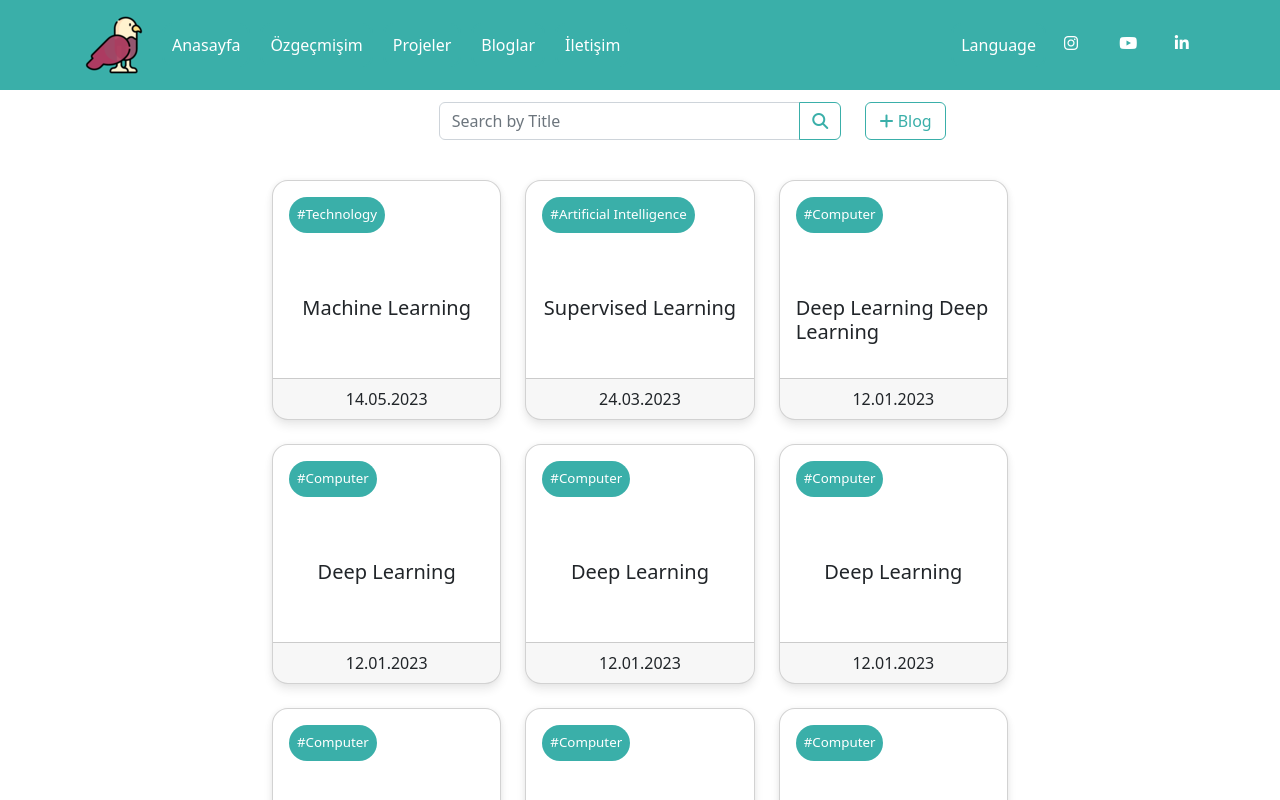
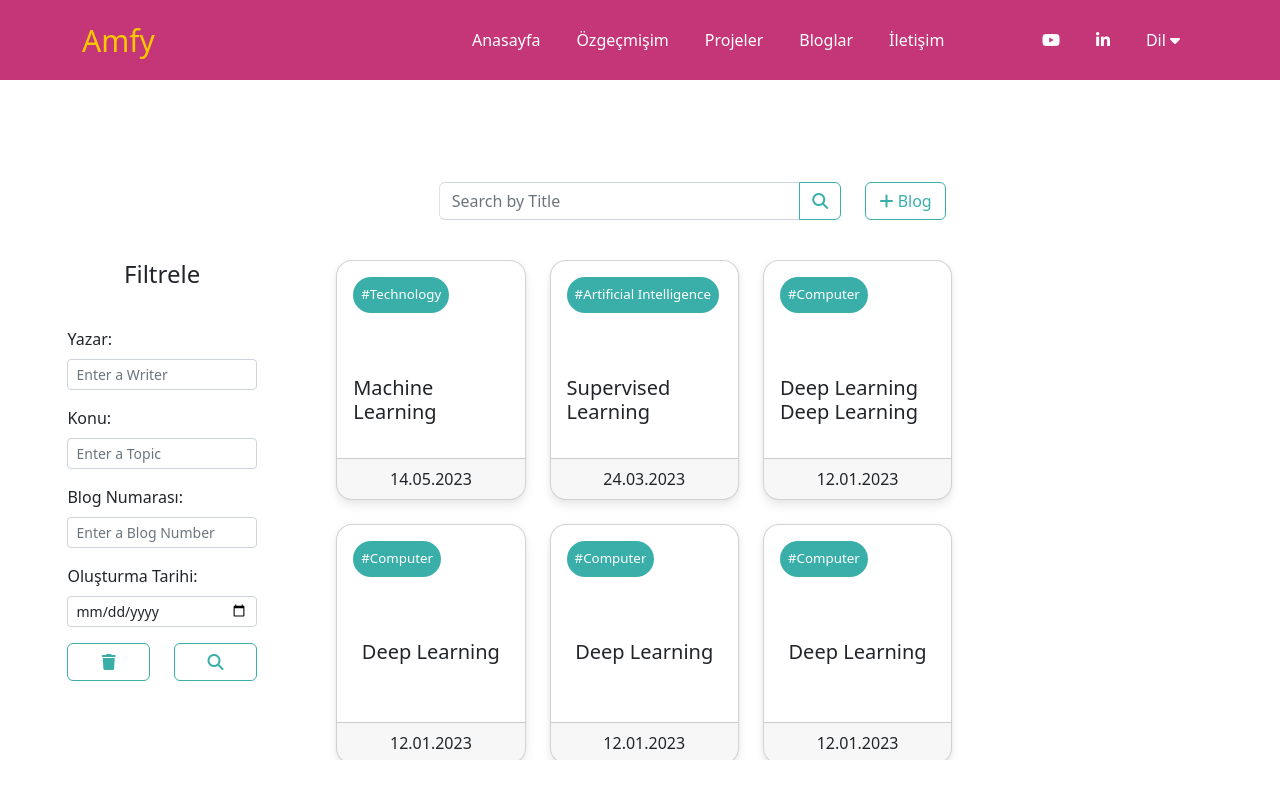
Before and after one commit to asmtttt/amfy-web-application, an Angular app: page /blogs in a window 1280 px wide. Shown: the top 800 px of the page. Built offline with nearby package versions, Linux system fonts and the light colour scheme.

Commit message:
ISS #3 | Completed Filter Blog and Navbar component changes

```diff
--- a/src/app/blogs/blogs.component.html
+++ b/src/app/blogs/blogs.component.html
@@ -3,21 +3,77 @@
     <div class="col-4"></div>
     <div class="col-4">
       <div class="input-group mb-3">
-                <input type="search" class="form-control" [(ngModel)]="searchText" (ngModelChange)="onSearch()" placeholder="Search by Title">
+        <input type="search" class="form-control border-start" [(ngModel)]="searchText" (ngModelChange)="onSearch()"
+          placeholder="Search by Title">
         <!-- <button class="btn search-button" type="submit"><i class="fas fa-search"></i> -->
         <button type="button" class="btn btn-outline-danger"><i class="fas fa-search"></i></button>
       </div>
     </div>
     <div class="col-4">
-            <button style="width: 20%;" type="button" class="btn btn-outline-danger text"><i class="fas fa-plus"></i> Blog</button>
+      <button style="width: 20%;" type="button" class="btn btn-outline-danger text" data-bs-toggle="modal"
+        data-bs-target="#addBlogModal">
+        <i class="fas fa-plus"></i> Blog
+      </button>
     </div>
   </div>
   <br>
-    <div class="container">
   <div class="row">
-            <div class="col-2"></div>
-            <div class="col-8">
+    <div class="col-1 filter-left-right"></div>
+    <div class="col-2">
+      <div class="row rounded-4 shadow-2-strong">
+        <div class="col-12" style="text-align: center;">
+          <label for="filter-title">
+            <h4>Filtrele</h4>
+          </label>
+        </div>
+        <div class="col-12" style="margin-top: 10%;">
+          <label for="writer">Yazar:</label>
+        </div>
+        <div class="col-12 input-group mb-3 input-group-sm">
+          <input type="search" class="form-control" placeholder="Enter a Writer" [(ngModel)]="filterWriterName">
+        </div>
+
+        <div class="col-12">
+          <label for="topic">Konu:</label>
+        </div>
+        <div class="col-12 input-group mb-3 input-group-sm">
+          <input type="search" class="form-control" placeholder="Enter a Topic" [(ngModel)]="filterTopic">
+        </div>
+
+        <div class="col-12">
+          <label for="topic">Blog Numarası:</label>
+        </div>
+        <div class="col-12 input-group mb-3 input-group-sm">
+          <input type="search" class="form-control" placeholder="Enter a Blog Number" [(ngModel)]="filterBlogNumber">
+        </div>
+
+        <div class="col-12">
+          <label for="topic">Oluşturma Tarihi:</label>
+        </div>
+        <div class="col-12 input-group mb-3 input-group-sm">
+          <input type="date" class="form-control createdDateInput" placeholder="Enter a Created Date" [(ngModel)]="filterCreatedDate">
+        </div>
+
+        <div class="col-12" style="margin-bottom: 10%;">
           <div class="row">
+            <div class="col-6 d-grid gap-2">
+              <button type="button" class="btn btn-outline-danger" (click)="clearAllFilters()">
+                <i class="fas fa-trash"></i>
+              </button>
+            </div>
+            <div class="col-6 d-grid gap-2">
+              <button type="button" class="btn btn-outline-danger" (click)="filterBlog()" >
+                <i class="fas fa-search"></i>
+              </button>
+            </div>
+
+          </div>
+        </div>
+      </div>
+    </div>
+    <div class="col-1 filter-left-right"></div>
+    <div class="col-6">
+      <div *ngIf="filteredBlogs.length != 0" class="row" style="overflow-y: scroll; height: 500px;">
         <div class="col-sm-6 col-lg-4 mb-4" *ngFor="let blog of filteredBlogs">
           <div class="card rounded-4 shadow-2-strong card-blog custom-card">
             <div class="card-body">
@@ -32,8 +88,50 @@
           </div>
         </div>
       </div>
-            </div>
-            <div class="col-2"></div>
+      <div *ngIf="filteredBlogs.length === 0" class="row">
+        <div class="alert alert-danger text-center data-not-found" role="alert">
+          Sonuç Bulunamadı!
         </div>
       </div>
     </div>
+
+
+    <div class="col-4"></div>
+  </div>
+</div>
+
+
+<!-- ADD BLOG MODAL -->
+<div class="modal fade" id="addBlogModal">
+  <div class="modal-dialog modal-lg">
+    <div class="modal-content">
+
+      <!-- Modal Header -->
+      <div class="modal-header">
+        <h4 class="modal-title">Add New Blog</h4>
+        <button type="button" class="btn-close" data-bs-dismiss="modal"></button>
+      </div>
+
+      <!-- Modal body -->
+      <div class="modal-body">
+
+        <div class="row">
+          <div class="col-6">
+            <input type="text" class="form-control" placeholder="Title">
+          </div>
+          <div class="col-6">
+            <input type="text" class="form-control" placeholder="Title">
+          </div>
+        </div>
+
+
+
+      </div>
+      <!-- Modal footer -->
+      <div class="modal-footer">
+        <button type="button" class="btn btn-danger" data-bs-dismiss="modal">Close</button>
+      </div>
+
+    </div>
+  </div>
+</div>
--- a/src/app/blogs/blogs.component.scss
+++ b/src/app/blogs/blogs.component.scss
@@ -81,3 +81,39 @@ input[type="search"]::-webkit-search-cancel-button:hover {
     // flex-direction: column;
     justify-content: center;
   }
+
+  .data-not-found {
+    text-align: center;
+    margin-top: 10%;
+    width: 50%;
+    margin-right: auto;
+    margin-left: auto;
+  }
+
+  .form-control:focus {
+    border-color: #ad3b61;
+    box-shadow: 0 0 0 0.070rem #ad3b61;
+}
+
+.filter-border {
+  border-style: solid;
+  margin-left: auto;
+  margin-right: auto;
+  border-color: #ad3b61;
+}
+
+.add-new-blog-modal{
+  height: 100%;
+  width: 200vh;
+  margin-left: 15%;
+  margin-right: 15%;
+}
+
+.createdDateInput{
+  cursor: pointer;
+}
+
+::ng-deep .filter-left-right {
+  flex: 0 0 auto;
+  width: 4.33333333%;
+}
--- a/src/app/blogs/blogs.component.ts
+++ b/src/app/blogs/blogs.component.ts
@@ -95,6 +95,12 @@ export class BlogsComponent implements OnInit {
     }
   ];
 
+  // filter inputs variables
+  filterWriterName: string = "";
+  filterTopic: string = "";
+  filterBlogNumber: string = "";
+  filterCreatedDate: Date | null = null;
+
   constructor() {
   }
 
@@ -110,4 +116,22 @@ export class BlogsComponent implements OnInit {
 
   }
 
+  clearAllFilters(){
+    this.filterWriterName = "";
+    this.filterTopic = "";
+    this.filterBlogNumber = "";
+    this.filterCreatedDate = null;
+  }
+
+  filterBlog(){
+   var filterBlogRequest = {
+    writer: this.filterWriterName,
+    topic: this.filterTopic,
+    blogNumber: this.filterBlogNumber,
+    createdDate: this.filterCreatedDate,
+   }
+
+   // buraya servis kodları yazılacak ve içerisine request eklenecek.
+  }
+
 }
--- a/src/app/navbar/navbar.component.html
+++ b/src/app/navbar/navbar.component.html
@@ -1,61 +1,51 @@
-<nav class="navbar navbar-expand-lg navbar-light bg-light fixed-top">
+<nav class="navbar navbar-light navbar-expand-md bg-navbar justify-content-center my-navbar">
     <div class="container">
-      <a class="navbar-brand" href="#">
-        <img src=".\assets\images\amfy-logo-green.png" alt="Logo">
-      </a>
-      <button class="navbar-toggler" type="button" data-toggle="collapse" data-target="#navbarNav" aria-controls="navbarNav" aria-expanded="false" aria-label="Toggle navigation">
+        <a href="/" class="navbar-brand d-flex w-50 me-auto logo text" style="color: #fac800;">Amfy</a>
+        <button class="navbar-toggler" type="button" data-bs-toggle="collapse" data-bs-target="#collapsingNavbar3">
             <span class="navbar-toggler-icon"></span>
         </button>
-      <div class="collapse navbar-collapse justify-content-between" id="navbarNav">
-        <ul class="navbar-nav">
-          <li class="nav-item active" id="navbar-menu">
-            <a class="nav-link" (click)="navigateToPage('home')">Anasayfa</a>
+        <div class="navbar-collapse collapse w-100" id="collapsingNavbar3">
+            <ul class="navbar-nav w-100 justify-content-center">
+                <li class="nav-item active">
+                  <a class="nav-link transition text" (click)="navigateToPage('home')">Anasayfa</a>
                 </li>
-          <li class="nav-item" id="navbar-menu">
-            <a class="nav-link" (click)="navigateToPage('resume')">Özgeçmişim</a>
+                <li></li>
+                <li class="nav-item">
+                  <a class="nav-link transition text" (click)="navigateToPage('resume')">Özgeçmişim</a>
                 </li>
-          <li class="nav-item" id="navbar-menu">
-            <a class="nav-link" (click)="navigateToPage('projects')">Projeler</a>
+                <li></li>
+                <li class="nav-item">
+                  <a class="nav-link transition text" (click)="navigateToPage('projects')">Projeler</a>
                 </li>
-          <li class="nav-item" id="navbar-menu">
-            <a class="nav-link" (click)="navigateToPage('blogs')">Bloglar</a>
+                <li></li>
+                <li class="nav-item">
+                  <a class="nav-link transition text" (click)="navigateToPage('blogs')">Bloglar</a>
                 </li>
-          <li class="nav-item" id="navbar-menu">
-            <a class="nav-link" (click)="navigateToPage('communication')">İletişim</a>
+                <li></li>
+                <li class="nav-item">
+                  <a class="nav-link transition text" (click)="navigateToPage('communication')">İletişim</a>
                 </li>
             </ul>
-        <div class="navbar-nav">
+            <ul class="nav navbar-nav ms-auto w-100 justify-content-end">
+                <!-- <li class="nav-item social-media-icon-bg">
+                  <a class="nav-link instagram-icon rounded-3" target="_blank" href="https://www.instagram.com/samet.ocsy/"><i class="fa-brands fa-instagram"></i></a>
+                </li> -->
+                <li class="nav-item social-media-icon-bg">
+                  <a class="nav-link youtube-icon rounded-3 transition" target="_blank" href="https://www.youtube.com/@sametocsy"><i class="fa-brands fa-youtube"></i></a>
+                </li>
+                <li class="nav-item social-media-icon-bg">
+                  <a class="nav-link linkedin-icon rounded-3 transition" target="_blank"href="https://www.linkedin.com/in/sametocsoy/"><i class="fa-brands fa-linkedin-in"></i></a>
+                </li>
                 <li class="nav-item dropdown" id="navbar-menu">
-            <a class="nav-link" href="#" id="languageDropdown" role="button" data-toggle="dropdown" aria-haspopup="true" aria-expanded="false">
-              Language</a>
+                  <a class="nav-link transition text" href="#" id="languageDropdown" role="button" data-toggle="dropdown" aria-haspopup="true" aria-expanded="false">
+                    Dil <i class="fa fa-thin fa-caret-down"></i></a>
                   <div class="dropdown-menu" aria-labelledby="languageDropdown">
-              <a class="dropdown-item" href="#"><img src=".\assets\images\languages-flag\tr.svg" alt="Turkey"> Türkçe</a>
-              <a class="dropdown-item" href="#"><img src=".\assets\images\languages-flag\gb-eng.svg" alt="United Kingdom"> English</a>
-              <a class="dropdown-item" href="#"><img src=".\assets\images\languages-flag\de.svg" alt="Germany"> Deutsch</a>
+                    <a class="dropdown-item"><img src=".\assets\images\languages-flag\tr.svg" alt="Turkey"> Türkçe</a>
+                    <a class="dropdown-item"><img src=".\assets\images\languages-flag\gb-eng.svg" alt="United Kingdom"> English</a>
+                    <a class="dropdown-item"><img src=".\assets\images\languages-flag\de.svg" alt="Germany"> Deutsch</a>
                   </div>
                 </li>
-
-          <div class="social-media-navbar">
-            <div class="row">
-              <div class="col-4">
-                <div class="instagram social-icon" id="instagram">
-                  <a class="nav-link instagram-icon" href="#"><i class="fa-brands fa-instagram"></i></a>
-                </div>
-              </div>
-              <div class="col-4">
-                <div class="youtube social-icon" id="youtube">
-                  <a class="nav-link youtube-icon" href="#"><i class="fa-brands fa-youtube"></i></a>
-                </div>
-              </div>
-              <div class="col-4">
-                <div class="linkedin social-icon" id="linkedin">
-                  <a class="nav-link linkedin-icon" href="#"><i class="fa-brands fa-linkedin-in"></i></a>
-                </div>
-              </div>
-            </div>
-          </div>
-        </div>
-
+            </ul>
         </div>
     </div>
 </nav>
--- a/src/app/navbar/navbar.component.scss
+++ b/src/app/navbar/navbar.component.scss
@@ -1,220 +1,84 @@
-.navbar-brand img {
-    // border-radius: 50%;
-  }
+.bg-navbar {
+  background-color: #c53678;
+}
 
-.navbar{
-   background-color: #cd916e !important;
-   background-color: #3aafa9 !important;
+.navbar-nav .nav-link:hover {
+  color: #fac800 !important;
+}
+
+.my-navbar {
+  height: 80px !important;
 
 }
 
- .nav-link{
-    color: #17242a !important;
-    color: white !important;
-    // font-size: 17px !important;
+.logo {
+  font-size: 18px; /* Varsayılan büyüklük */
 }
 
-.nav-link:hover{
-    color: #17242a !important;
-    // background-color: white !important;
-    // font-size: 17px !important;
-    cursor: pointer;
+@media (min-width: 576px) {
+  /* Ekran genişliği 576 pikselden büyükse */
+  .logo {
+    font-size: 24px;
+  }
 }
 
-.dropdown{
-  border-width:2px;
-  border-style:solid;
-  border-color:#3aafa9;
-  border-radius: 10px;
-  margin-right: 5%;
+@media (min-width: 992px) {
+  /* Ekran genişliği 992 pikselden büyükse */
+  .logo {
+    font-size: 30px;
+  }
+}
+
+.nav-link {
   color: white !important;
 }
 
-.dropdown:hover{
-  border-width:2px;
-  border-style:solid;
-  border-color:white;
-  border-radius: 10px;
-  margin-right: 5%;
-  color: #17242a !important;
-  cursor: pointer;
-
-
+.navbar-nav {
+  display: flex;
+  justify-content: center;
 }
 
-#navbar-menu {
-  border-width:2px;
-  border-style:solid;
-  border-color:#3aafa9;
-  border-radius: 10px;
-  margin-right: 10px;
-  transition: background-color 0.5s ease
+.navbar-nav .nav-link {
+  margin: 0 10px;
 }
 
-#navbar-menu:hover {
-  border-width:2px;
-  border-style:solid;
-  border-color:white;
-  border-radius: 10px;
-  margin-right: 10px;
-  background-color: white;
-  transition: background-color 0.5s ease
+.navbar-nav .nav-link:hover{
+  cursor: pointer;
 }
 
+.navbar-nav .instagram-icon:hover {
+  cursor: pointer;
+  color: #f30184 !important;
+  background-color: #e7e9eb;
+}
 
+.navbar-nav .youtube-icon:hover {
+  cursor: pointer;
+  color: #ff0000 !important;
+  background-color: #e7e9eb;
+}
 
-// .linkedin {
-//   background-color: #0a66c2;
-//   border-width:2px;
-//   border-style:solid;
-//   border-color: #0a66c2;
-//   border-radius: 10px;
-//   margin-right: 5%;
-//   transition: background-color 0.5s ease
+.navbar-nav .linkedin-icon:hover {
+  cursor: pointer;
+  background-color: #0a66c2 !important;
+  color: #e7e9eb !important;
+}
 
+// .navbar-nav .social-media-icon-bg:hover {
+//   cursor: pointer;
+//   background-color: #f2f2f2;
 // }
 
-// .linkedin:hover {
-//   background-color: #0a66c2;
-//   box-shadow: 0px 2px 5px rgba(0, 0, 0, 0.5);
-//   border-width:2px;
-//   border-style:solid;
-//   border-color: #0a66c2;
-//   border-radius: 10px;
-//   margin-right: 5%;
-//   transition: background-color 0.5s ease
-
-// }
-
-// // .linkedin-icon:hover {
-// //   color: white
-// // }
-
-// .fa-linkedin-in {
-//   font-weight: 400;
-//   color: white;
-//   transition: background-color 0.5s ease
-
-// }
-
-// .youtube {
-//   height: 60%;
-//   margin-top: 20%;
-//   margin-bottom: 20%;
-//   background-color: #ff0000;
-//   border-style:solid;
-//   border-color: #ff0000;
-//   border-radius: 10px;
-//   transition: background-color 0.5s ease;
-//   margin-right: 5%;
-
-// }
-
-// .youtube:hover {
-//   box-shadow: 0px 2px 5px rgba(0, 0, 0, 0.5);
-//   transition: background-color 0.5s ease
-
-// }
-
-// .fa-youtube {
-//   font-weight: 400;
-//   padding-top: 30%;
-//   padding-bottom: 30%;
-//   color: white;
-//   transition: background-color 0.5s ease
-
-// }
-
-// .instagram {
-//   background: #d6249f;
-//   background: radial-gradient(circle at 30% 107%, #fdf497 0%, #fdf497 5%, #fd5949 45%,#d6249f 60%,#285AEB 90%);
-//   border-width:2px;
-//   border-style:solid;
-//   border-color: #ff0000;
-//   border-radius: 10px;
-//   border-color: #0a66c2;
-//   margin-right: 5%;
-//   transition: background-color 1s ease
-
-
-// }
-
-// .instagram:hover {
-//   box-shadow: 0px 2px 5px rgba(0, 0, 0, 0.5);
-//   margin-right: 5%;
-//   transition: background-color 1s ease
-
-// }
-
-// .fa-instagram {
-//   font-weight: 400;
-//   color: white;
-//   transition: background-color 1s ease
-
-// }
-
-::ng-deep .dropdown-toggle{
-  color: white !important;
+.transition {
+  transition: 0.7s !important;
 }
 
-.instagram {
-
+.transition:hover {
+  transition: 0.7s !important;
 }
 
-
-
-.social-icon {
-  position: relative;
+.dropdown-item:hover {
+  cursor: pointer;
 }
 
-.social-icon:hover::before {
-  visibility: visible;
-  transform: scaleX(1);
-}
-
-.instagram::before {
-  content: "";
-  position: absolute;
-  bottom: -2px;
-  left: 0;
-  width: 100%;
-  height: 2px;
-  background-color: #d6249f;
-  visibility: hidden;
-  transform: scaleX(0);
-  transition: all 0.2s ease-in-out;
-}
-
-.youtube::before {
-  content: "";
-  position: absolute;
-  bottom: -2px;
-  left: 0;
-  width: 100%;
-  height: 2px;
-  background-color: #ff0000;
-  visibility: hidden;
-  transform: scaleX(0);
-  transition: all 0.2s ease-in-out;
-}
-
-.linkedin::before {
-  content: "";
-  position: absolute;
-  bottom: -2px;
-  left: 0;
-  width: 100%;
-  height: 2px;
-  background-color: #0a66c2;
-  visibility: hidden;
-  transform: scaleX(0);
-  transition: all 0.2s ease-in-out;
-}
-
-// .fa-linkedin-in:hover{
-//   color: #0a66c2;
-// }
-
-.linkedin:hover + .fa-linkedin-in{
-  color: #0a66c2;
-}
+.text{}
--- a/src/assets/i18n/en.json
+++ b/src/assets/i18n/en.json
@@ -1,3 +1,7 @@
 {
-    "LOGIN": "Login"
+    "HOME": "Home",
+    "RESUME": "Resume",
+    "PROJECTS": "Projects",
+    "BLOGS": "Blogs",
+    "COMMUNICATION": "Communication"
 }
--- a/src/assets/i18n/tr.json
+++ b/src/assets/i18n/tr.json
@@ -1,3 +1,7 @@
 {
-    "LOGIN": "Giriş Yap"
+    "HOME": "Anasayfa",
+    "RESUME": "Özgeçmişim",
+    "PROJECTS": "Projeler",
+    "BLOGS": "Makaleler",
+    "COMMUNICATION": "İletişim"
 }
```
Also changed, not shown: src/app/navbar/navbar.component.ts (+11 -1 lines). Lines whose indentation alone changed are shown as unchanged.
